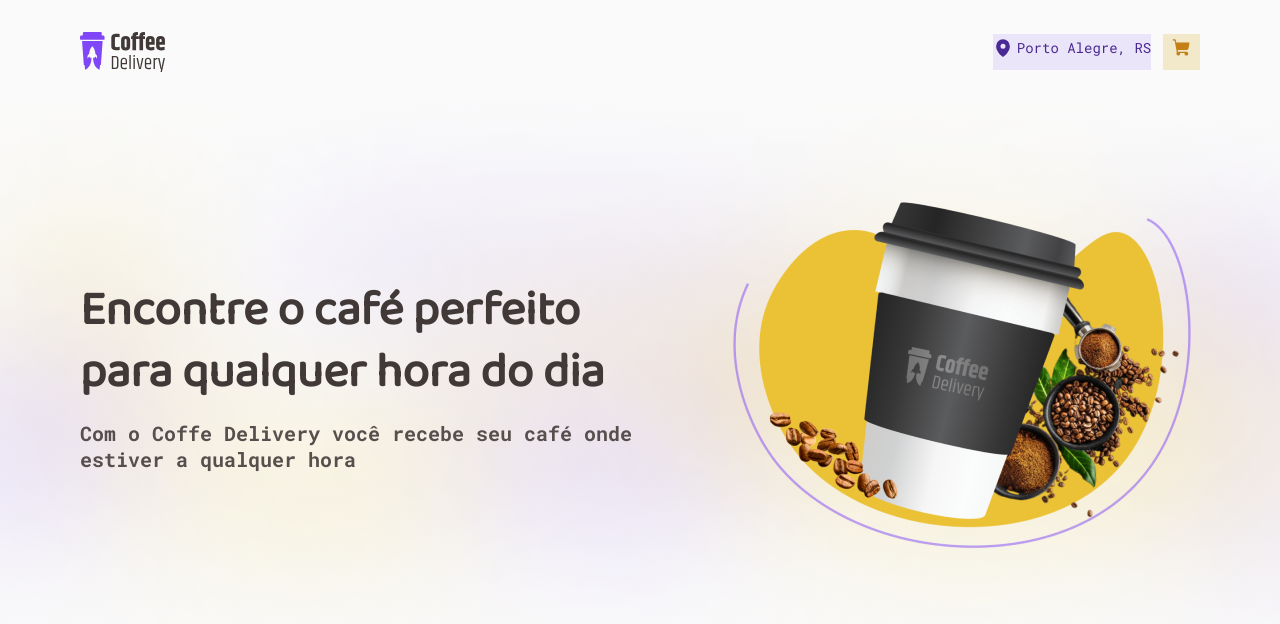
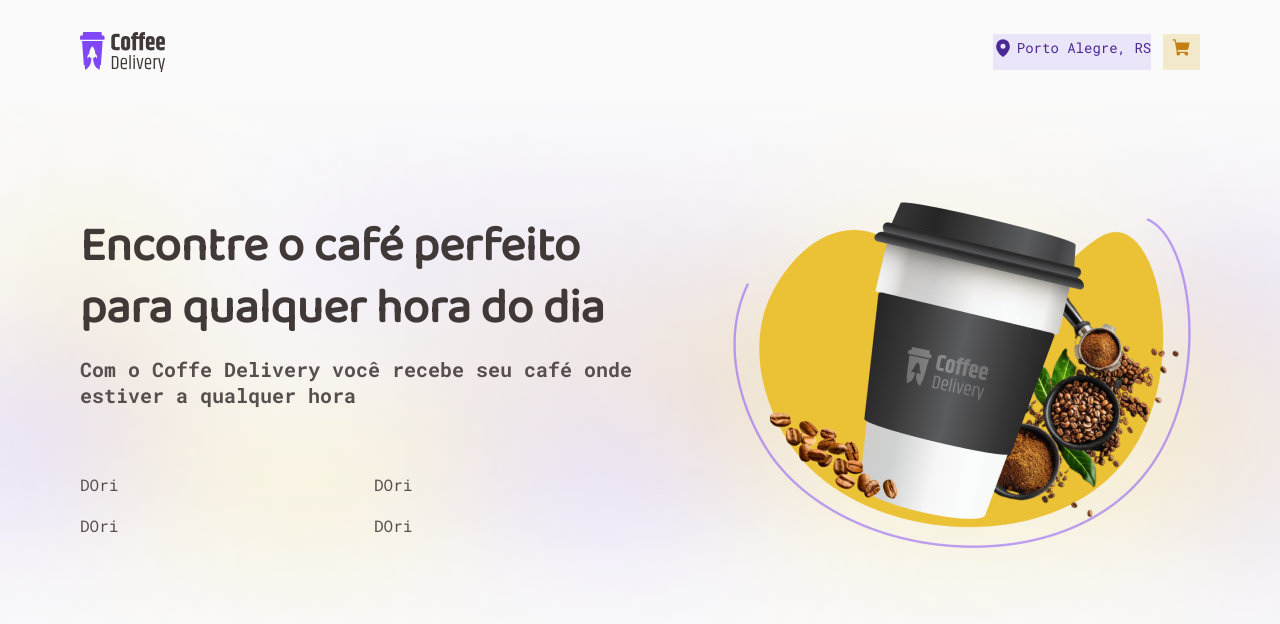
Before and after one commit to ReinaldoARamos/Ignite_Coffee_Delivery-, a React (Vite) app: page / in a window 1280 px wide. Shown: the top 624 px of the page. Built offline with nearby package versions, Linux system fonts and the light colour scheme.

Commit message:
aplciando uma estilização em grid com coluncas criando 2 colunas com o mesmo tamanho e distância

```diff
--- a/src/Pages/Home/components/intro.tsx
+++ b/src/Pages/Home/components/intro.tsx
@@ -1,4 +1,4 @@
-import { IntroContainer, IntroContent, IntroText, IntroTitle } from "./styles";
+import { BenefitsContainer, IntroContainer, IntroContent, IntroText, IntroTitle } from "./styles";
 import CoffeeIntro from "../../../assets/IntroCoffee.png";
 export function Intro() {
   return (
@@ -14,9 +14,20 @@ export function Intro() {
            <IntroText size="l">
             Com o Coffe Delivery você recebe seu café onde estiver a qualquer hora
            </IntroText>
+
+           <BenefitsContainer>
+          <p>DOri</p>
+          <p>DOri</p>
+          <p>DOri</p>
+          <p>DOri</p>
+        </BenefitsContainer>
+
           </div>
+
+
           <img src={CoffeeIntro} />
         </IntroContent>
+
       </IntroContainer>
     </>
   );
--- a/src/Pages/Home/components/styles.ts
+++ b/src/Pages/Home/components/styles.ts
@@ -30,3 +30,11 @@ font-family: 'Roboto Mono', monospace;
 margin-top: 1rem;
 
 `
+
+export const BenefitsContainer = styled.div`
+width: 100%;
+display: grid;
+grid-template-columns: 1fr 1fr;
+row-gap: 1.25rem;
+margin-top: 4.12rem;
+`
```
